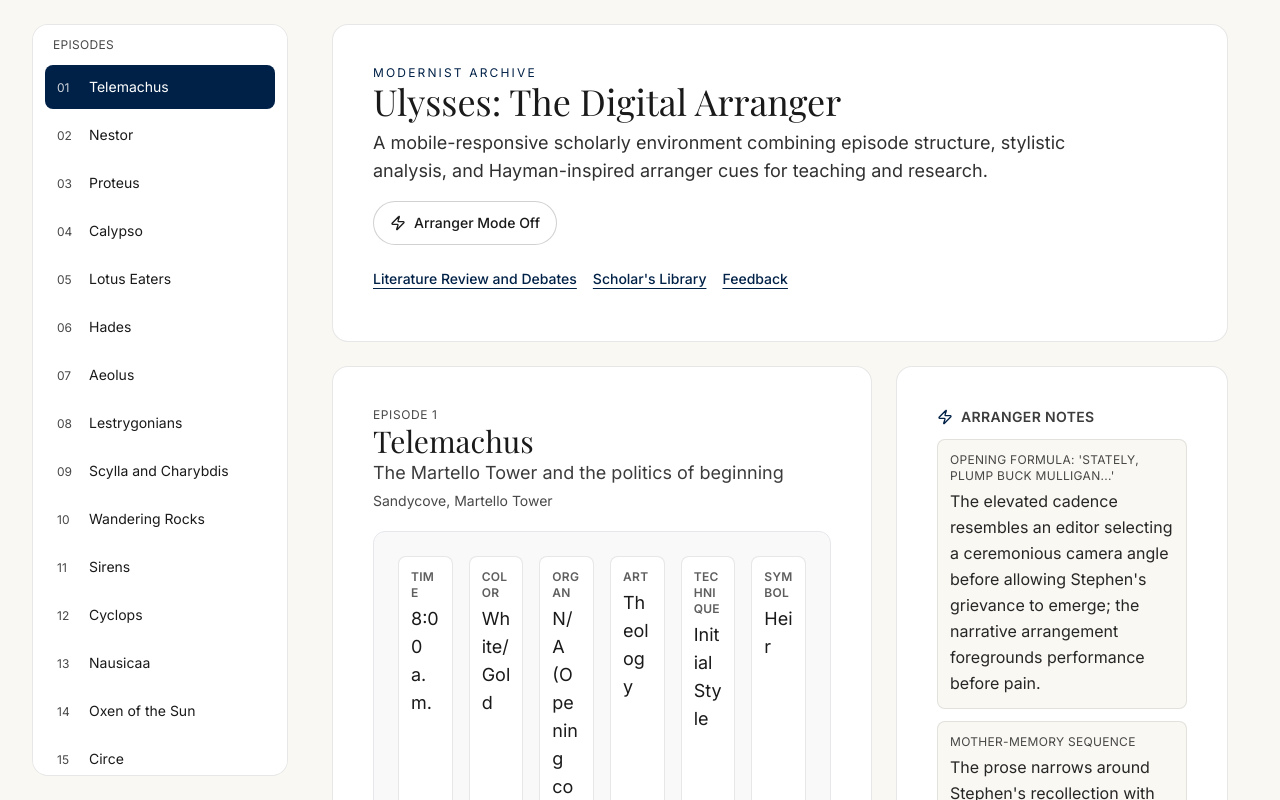
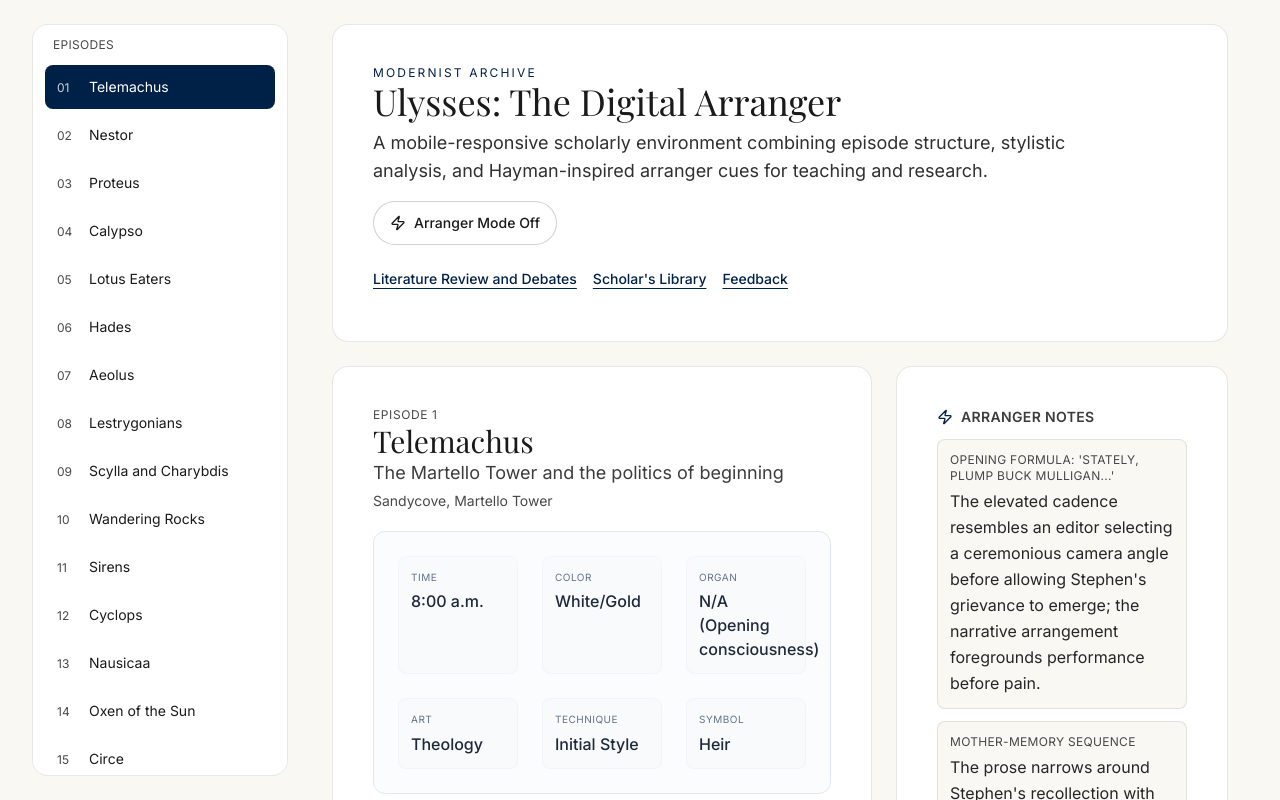
Before and after one commit to JoecoNabroust/Ulysses_digital-arranger, a Next.js app: page / in a window 1280 px wide. Shown: the top 800 px of the page. Built offline with nearby package versions, Linux system fonts and the light colour scheme; a web font is replaced by a local one.

Commit message:
Enforce desktop 3x2 schema grid and fix metadata word breaking

```diff
--- a/components/SchemaTable.tsx
+++ b/components/SchemaTable.tsx
@@ -12,30 +12,34 @@ export function SchemaTable({ schema }: { schema: EpisodeSchema }) {
 
   return (
     <div className="mb-8 w-full">
-      <div className="w-full overflow-x-auto rounded-xl border border-charcoal/10 bg-parchment/50 pb-4 scrollbar-thin md:hidden">
+      <div className="w-full overflow-x-auto rounded-xl border border-slate-200 bg-slate-50/60 pb-4 scrollbar-thin md:hidden">
         <div className="mb-2 px-4 pt-3 font-ui text-xs text-charcoal/80">Swipe left/right to view more</div>
         <div className="flex flex-row flex-nowrap gap-4 px-4 pb-3 snap-x snap-mandatory">
           {rows.map((row) => (
             <div
               key={row.label}
-              className="min-w-[120px] flex-shrink-0 snap-start rounded-lg border border-charcoal/10 bg-white px-3 py-3 whitespace-normal break-normal [overflow-wrap:break-word] [word-break:normal]"
+              className="min-w-[120px] flex-shrink-0 snap-start rounded-lg border border-slate-100 bg-slate-50/80 p-3"
             >
-              <p className="font-ui text-xs font-semibold uppercase tracking-wide text-charcoal/70">{row.label}</p>
-              <p className="mt-1 font-ui text-base text-charcoal">{row.value}</p>
+              <span className="mb-1 block font-ui text-[10px] uppercase tracking-wider text-slate-500">{row.label}</span>
+              <p className="font-ui text-sm font-medium leading-tight text-slate-800 whitespace-normal break-normal [word-break:normal] [overflow-wrap:normal]">
+                {row.value}
+              </p>
             </div>
           ))}
         </div>
       </div>
 
-      <div className="hidden w-full rounded-xl border border-gray-200 bg-gray-100/50 p-4 md:block md:p-6">
-        <div className="grid w-full grid-cols-2 gap-4 md:grid-cols-3 lg:grid-cols-6">
+      <div className="hidden w-full max-w-full rounded-xl border border-slate-200 bg-slate-50/60 p-4 md:block md:w-full md:p-6">
+        <div className="md:grid md:w-full md:grid-cols-3 md:gap-6">
           {rows.map((row) => (
             <div
               key={row.label}
-              className="min-w-0 rounded-lg border border-charcoal/10 bg-white p-3 whitespace-normal break-normal [overflow-wrap:break-word] [word-break:normal]"
+              className="min-w-0 rounded-lg border border-slate-100 bg-slate-50/80 p-3"
             >
-              <p className="font-ui text-xs font-semibold uppercase tracking-wide text-charcoal/70">{row.label}</p>
-              <p className="mt-1 font-ui text-base md:text-lg text-charcoal">{row.value}</p>
+              <span className="mb-1 block font-ui text-[10px] uppercase tracking-wider text-slate-500">{row.label}</span>
+              <p className="font-ui text-sm md:text-base font-medium text-slate-800 leading-tight whitespace-normal break-normal [word-break:normal] [overflow-wrap:normal]">
+                {row.value}
+              </p>
             </div>
           ))}
         </div>
```
